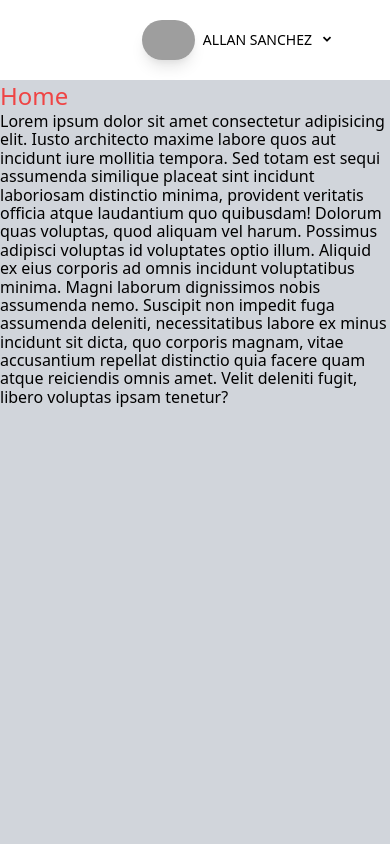
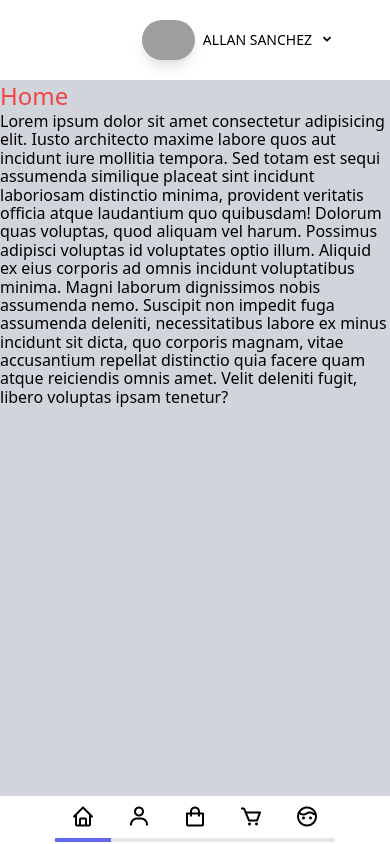
Before and after one commit to Allan-Sanchez/CRM-CLIENTS-FRONTEND, a Next.js app: page / in a window 390 px wide. Built offline with nearby package versions, Linux system fonts and the light colour scheme; grey boxes are pictures that could not be loaded.

Commit message:
change menu response

```diff
--- a/components/Sidebar.js
+++ b/components/Sidebar.js
@@ -5,6 +5,7 @@ const Sidebar = () => {
   const router = useRouter();
 
   return (
+    <>
       <div className=" hidden sm:flex flex-col w-20 lg:w-72 bg-white rounded-r-3xl overflow-hidden min-w-sidebar">
         <div className="flex items-center justify-center h-20 shadow-md">
           <h1 className="text-3xl uppercase text-indigo-500">CRM</h1>
@@ -15,16 +16,21 @@ const Sidebar = () => {
               <a
                 href="#"
                 className={`${
-                router.pathname === "/" ? "text-gray-800 translate-x-2 border-l-4 border-indigo-500" : ""
+                  router.pathname === "/"
+                    ? "text-gray-800 translate-x-2 border-l-4 border-indigo-500"
+                    : ""
                 } flex flex-row items-center h-12 transform hover:translate-x-2 transition-transform ease-in duration-200 text-gray-500 hover:text-gray-800`}
               >
-              <span className={` ${
-                router.pathname === "/"
-                  ? "text-gray-800 translate-x-2"
-                  : ""} inline-flex items-center justify-center h-12 w-12 text-lg text-gray-400`}>
+                <span
+                  className={` ${
+                    router.pathname === "/" ? "text-gray-800 translate-x-2" : ""
+                  } inline-flex items-center justify-center h-12 w-12 text-lg text-gray-400`}
+                >
                   <i className="bx bx-home"></i>
                 </span>
-              <span className="hidden lg:inline-block text-sm font-medium">Dashboard</span>
+                <span className="hidden lg:inline-block text-sm font-medium">
+                  Dashboard
+                </span>
               </a>
             </Link>
           </li>
@@ -38,13 +44,18 @@ const Sidebar = () => {
                     : ""
                 } flex flex-row items-center h-12 transform hover:translate-x-2 transition-transform ease-in duration-200 text-gray-500 hover:text-gray-800`}
               >
-              <span className={` ${
+                <span
+                  className={` ${
                     router.pathname === "/users"
                       ? "text-gray-800 translate-x-2"
-                  : ""} inline-flex items-center justify-center h-12 w-12 text-lg text-gray-400`}>
+                      : ""
+                  } inline-flex items-center justify-center h-12 w-12 text-lg text-gray-400`}
+                >
                   <i className="bx bx-user"></i>
                 </span>
-              <span className="hidden lg:inline-block text-sm font-medium">Users</span>
+                <span className="hidden lg:inline-block text-sm font-medium">
+                  Users
+                </span>
               </a>
             </Link>
           </li>
@@ -58,13 +69,18 @@ const Sidebar = () => {
                     : ""
                 } flex flex-row items-center h-12 transform hover:translate-x-2 transition-transform ease-in duration-200 text-gray-500 hover:text-gray-800`}
               >
-              <span className={` ${
+                <span
+                  className={` ${
                     router.pathname === "/orders"
                       ? "text-gray-800 translate-x-2"
-                  : ""} inline-flex items-center justify-center h-12 w-12 text-lg text-gray-400`}>
+                      : ""
+                  } inline-flex items-center justify-center h-12 w-12 text-lg text-gray-400`}
+                >
                   <i className="bx bx-shopping-bag"></i>
                 </span>
-              <span className="hidden lg:inline-block text-sm font-medium">Orders</span>
+                <span className="hidden lg:inline-block text-sm font-medium">
+                  Orders
+                </span>
               </a>
             </Link>
           </li>
@@ -78,13 +94,18 @@ const Sidebar = () => {
                     : ""
                 } flex flex-row items-center h-12 transform hover:translate-x-2 transition-transform ease-in duration-200 text-gray-500 hover:text-gray-800`}
               >
-              <span className={` ${
+                <span
+                  className={` ${
                     router.pathname === "/products"
                       ? "text-gray-800 translate-x-2"
-                  : ""} inline-flex items-center justify-center h-12 w-12 text-lg text-gray-400`}>
+                      : ""
+                  } inline-flex items-center justify-center h-12 w-12 text-lg text-gray-400`}
+                >
                   <i className="bx bx-cart"></i>
                 </span>
-              <span className="hidden lg:inline-block text-sm font-medium">Products </span>
+                <span className="hidden lg:inline-block text-sm font-medium">
+                  Products{" "}
+                </span>
               </a>
             </Link>
           </li>
@@ -98,13 +119,18 @@ const Sidebar = () => {
                     : ""
                 } flex flex-row items-center h-12 transform hover:translate-x-2 transition-transform ease-in duration-200 text-gray-500 hover:text-gray-800`}
               >
-              <span className={` ${
+                <span
+                  className={` ${
                     router.pathname === "/clients"
                       ? "text-gray-800 translate-x-2"
-                  : ""} inline-flex items-center justify-center h-12 w-12 text-lg text-gray-400`}>
+                      : ""
+                  } inline-flex items-center justify-center h-12 w-12 text-lg text-gray-400`}
+                >
                   <i className="bx bx-face"></i>
                 </span>
-              <span className="hidden lg:inline-block text-sm font-medium">Clients </span>
+                <span className="hidden lg:inline-block text-sm font-medium">
+                  Clients{" "}
+                </span>
               </a>
             </Link>
           </li>
@@ -117,11 +143,69 @@ const Sidebar = () => {
               <span className="inline-flex items-center justify-center h-12 w-12 text-lg text-gray-400">
                 <i className="bx bx-log-out"></i>
               </span>
-            <span className="hidden lg:inline-block text-sm font-medium">Logout</span>
+              <span className="hidden lg:inline-block text-sm font-medium">
+                Logout
+              </span>
             </a>
           </li>
         </ul>
       </div>
+      <nav className="fixed sm:hidden bottom-0 h-12 bg-white w-full z-10">
+        <ul className="flex justify-center h-full items-center">
+          <li className={`${router.pathname === "/" ? "border-indigo-500" : ""} px-4 py-1 border-b-4 `}>
+            <Link href="/">
+              <a href="#">
+                <span className="text-2xl">
+                  <i className="bx bx-home"></i>
+                </span>
+              </a>
+            </Link>
+          </li>
+
+          <li className={`${router.pathname === "/users" ? "border-indigo-500" : ""} px-4 py-1 border-b-4 `}>
+            <Link href="/users">
+              <a href="#">
+                <span className="text-2xl">
+                  <i className="bx bx-user"></i>
+                </span>
+              </a>
+            </Link>
+          </li>
+
+          <li className={`${router.pathname === "/orders" ? "border-indigo-500" : ""} px-4 py-1 border-b-4 `}>
+            <Link href="/orders">
+              <a href="#">
+                <span className="text-2xl">
+                  <i className="bx bx-shopping-bag"></i>
+                </span>
+              </a>
+            </Link>
+          </li>
+
+          <li className={`${router.pathname === "/products" ? "border-indigo-500" : ""} px-4 py-1 border-b-4 `}>
+            <Link href="/products">
+              <a href="#">
+                <span className="text-2xl">
+                  <i className="bx bx-cart"></i>
+                </span>
+              </a>
+            </Link>
+          </li>
+
+          <li className={`${router.pathname === "/clients" ? "border-indigo-500" : ""} px-4 py-1 border-b-4 `}>
+            <Link href="/clients">
+              <a href="#">
+                <span className="text-2xl">
+                  <i className="bx bx-face"></i>
+                </span>
+              </a>
+            </Link>
+          </li>
+
+
+        </ul>
+      </nav>
+    </>
   );
 };
 
```
Lines whose indentation alone changed are shown as unchanged.
